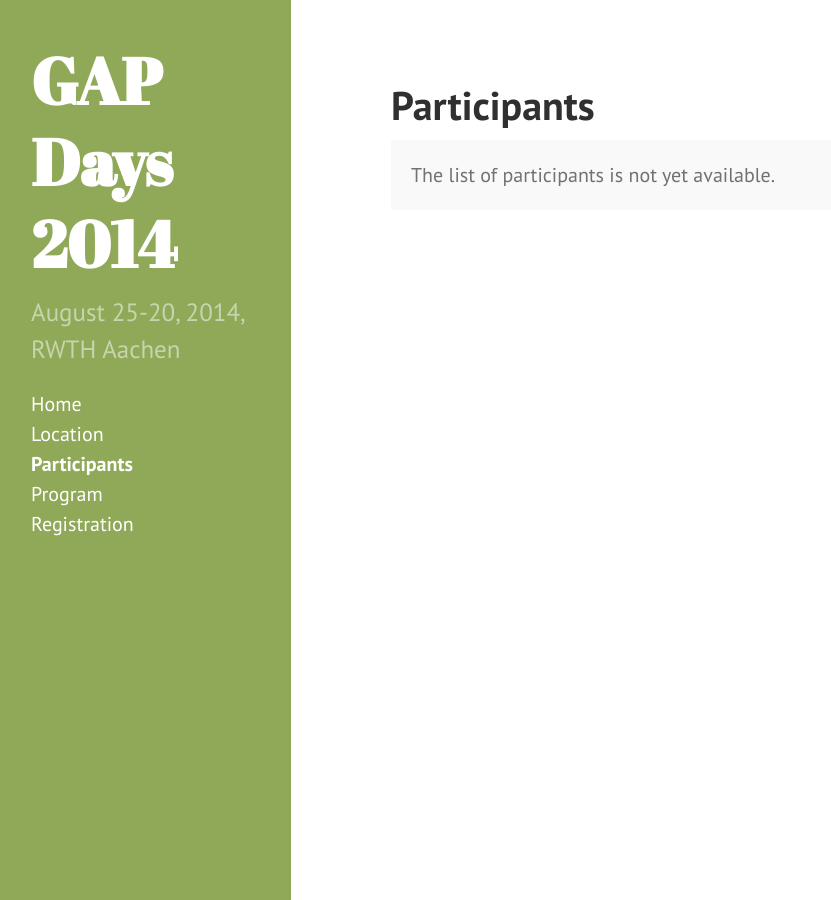
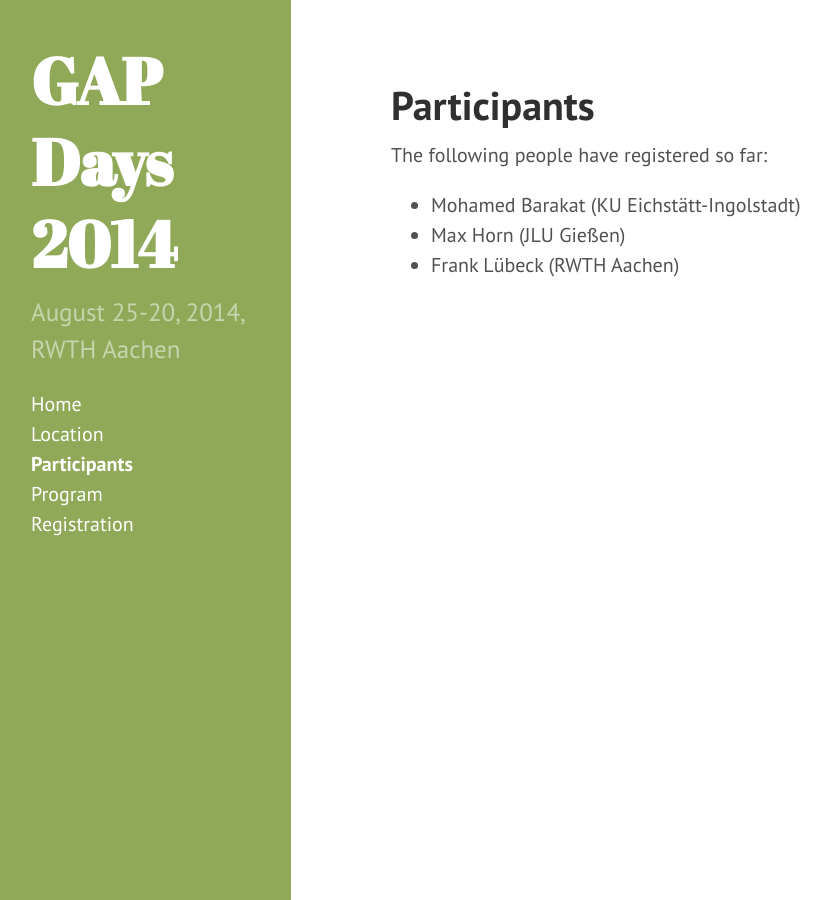
Before and after one commit to olexandr-konovalov/gapdays2014, a Jekyll site: the page built from participants.md, in a window 1280 px wide. Shown: the whole page, without its empty margins (9-840 px from the left). Built offline with Jekyll 4.4.1, drawn with Linux system fonts in a browser that asks for light colours; Markdown is read by kramdown in place of the engine named in the settings.

Commit message:
Enable list of participant

```diff
--- a/participants.md
+++ b/participants.md
@@ -1,14 +1,9 @@
 ---
 layout: page
 title: Participants
-names:
 ---
 
-<p class="message">
-  The list of participants is not yet available.
-</p>
-
-{% comment %}
+The following people have registered so far:
 
 <ul>
 {% for p in site.data.participants %}
@@ -18,5 +13,3 @@
   </li>
 {% endfor %}
 </ul>
-
-{% endcomment %}
```
